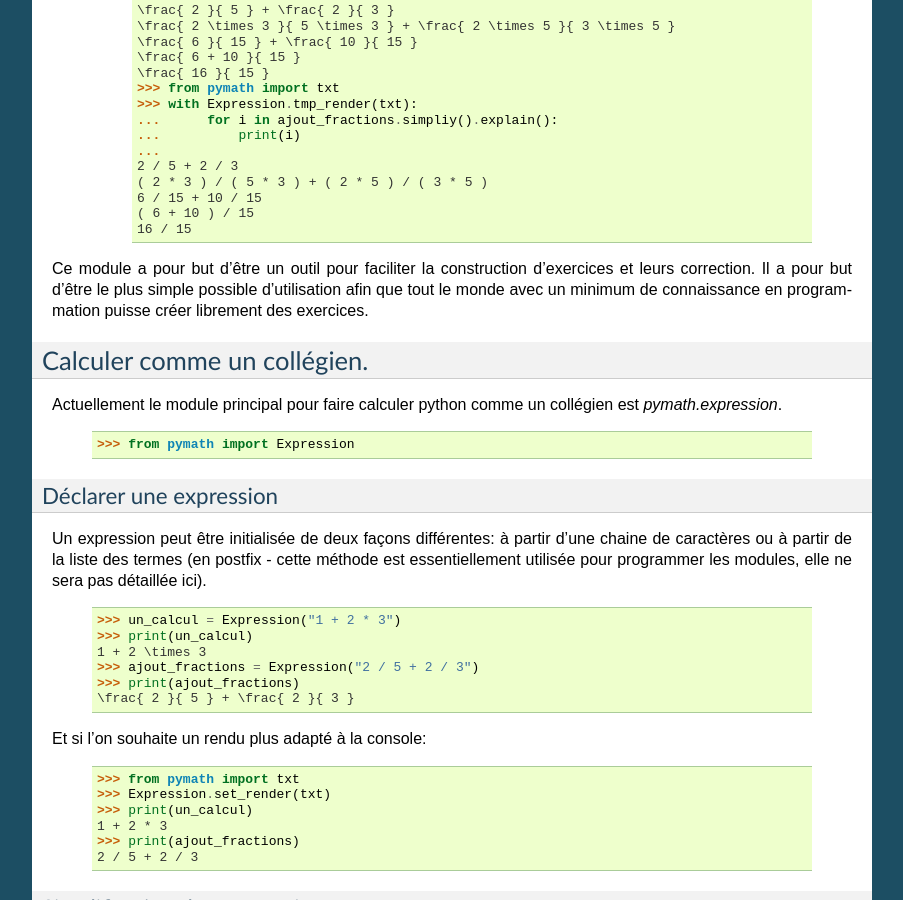
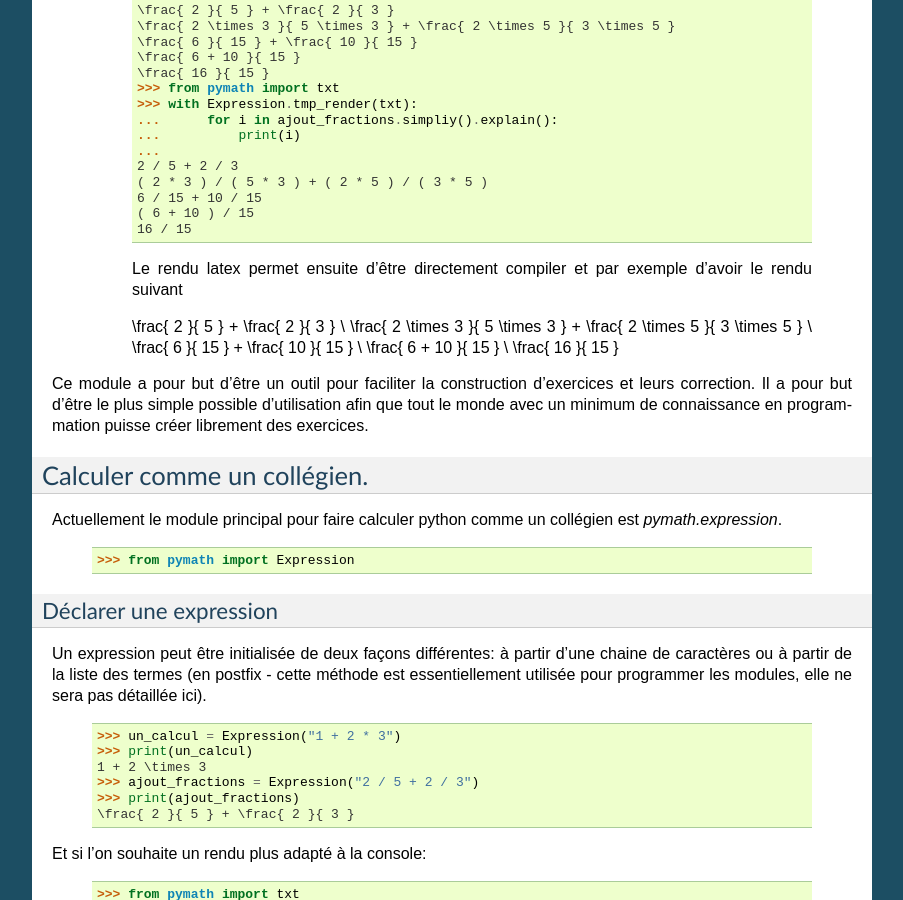
Before and after one commit to Lafrite/pyMath, a Sphinx documentation site: the page built from documentation/source/tutorial.rst, in a window 1280 px wide and 900 px high, scrolled down 1033 px. Shown: the whole window, without its empty margins (198-1101 px from the left). Built offline with Sphinx 7.4.7, drawn with Linux system fonts in a browser that asks for light colours.

Commit message:
add a latex print

```diff
--- a/documentation/source/tutorial.rst
+++ b/documentation/source/tutorial.rst
@@ -82,6 +82,18 @@ mathématiques. Voici ce qu'il est capable de faire:
                 6 / 15 + 10 / 15
                 ( 6 + 10 ) / 15
                 16 / 15
+
+    Le rendu latex permet ensuite d'être directement compiler et par exemple d'avoir le rendu suivant
+
+    .. math::
+        :nowrap:
+
+            \frac{ 2 }{ 5 } + \frac{ 2 }{ 3 } \\
+            \frac{ 2 \times 3 }{ 5 \times 3 } + \frac{ 2 \times 5 }{ 3 \times 5 } \\
+            \frac{ 6 }{ 15 } + \frac{ 10 }{ 15 } \\
+            \frac{ 6 + 10 }{ 15 } \\
+            \frac{ 16 }{ 15 }
+
 
 
 Ce module a pour but d'être un outil pour faciliter la construction
```
